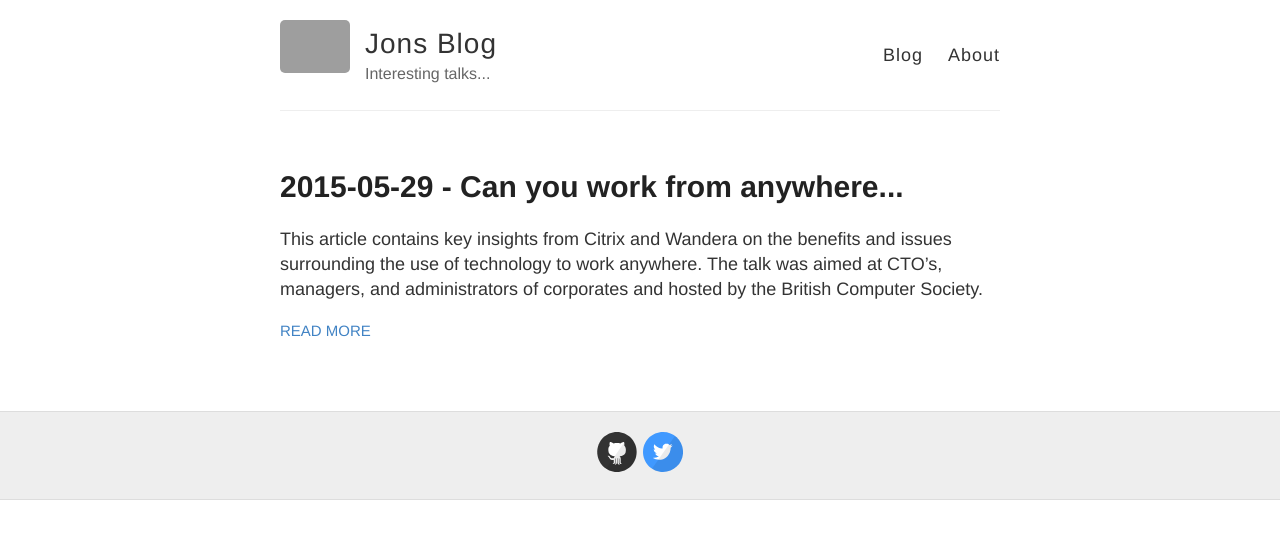
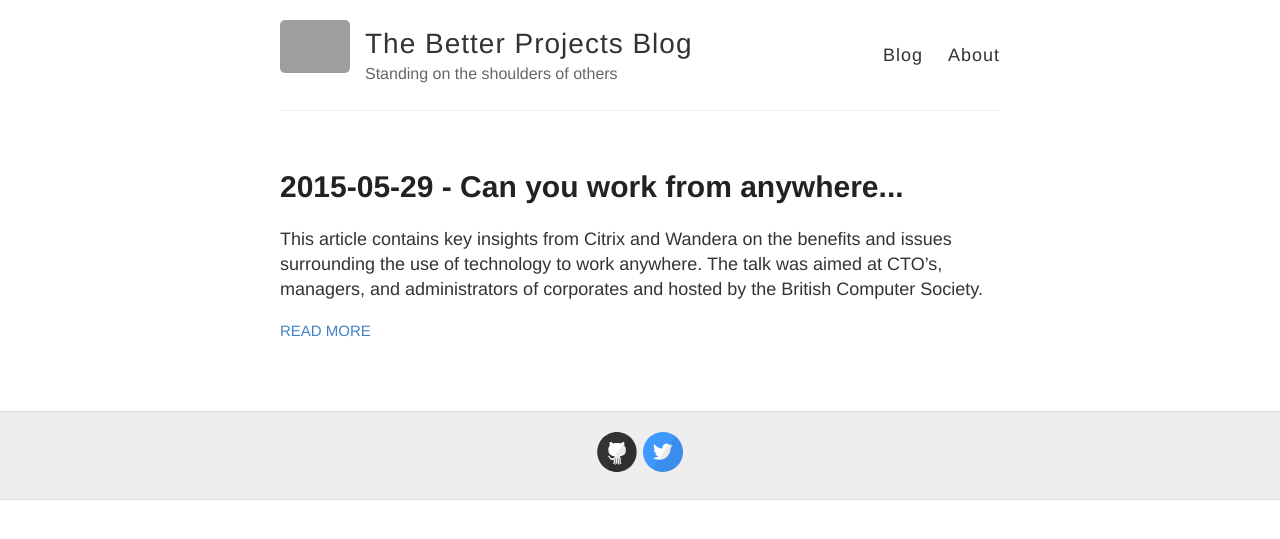
Before and after one commit to digitaltimes/digitaltimes.github.io, a Jekyll site: the page built from index.html, in a window 1280 px wide. Shown: the top 539 px of the page. Built offline with Jekyll 4.4.1, drawn with Linux system fonts in a browser that asks for light colours; grey boxes are pictures that could not be loaded.

Commit message:
Update _config.yml

```diff
--- a/_config.yml
+++ b/_config.yml
@@ -3,10 +3,10 @@
 #
 
 # Name of your site (displayed in the header)
-name: Jons Blog
+name: The Better Projects Blog
 
 # Short bio or description (displayed in the header)
-description: Interesting talks...
+description: Standing on the shoulders of others
 
 # URL of your avatar or profile pic (you could use your GitHub profile pic)
 avatar: https://raw.githubusercontent.com/barryclark/jekyll-now/master/images/jekyll-logo.png
```
